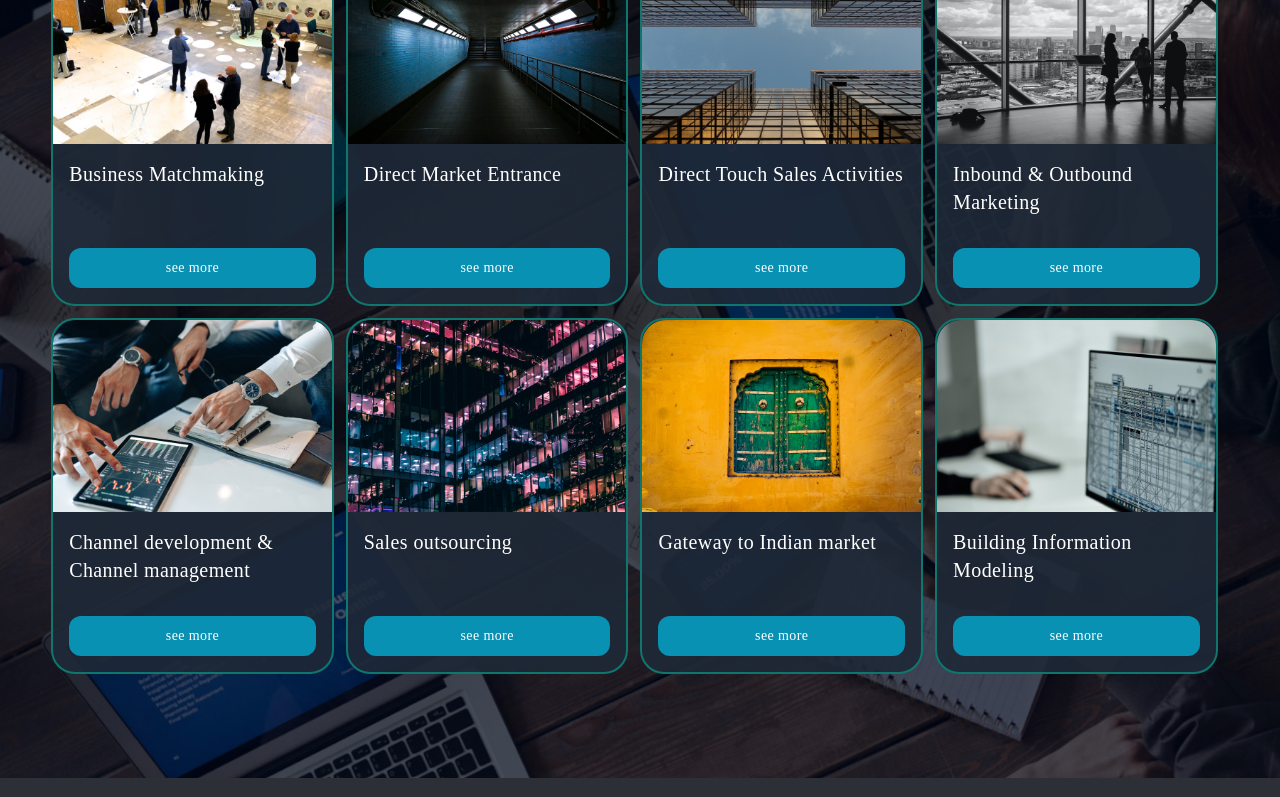
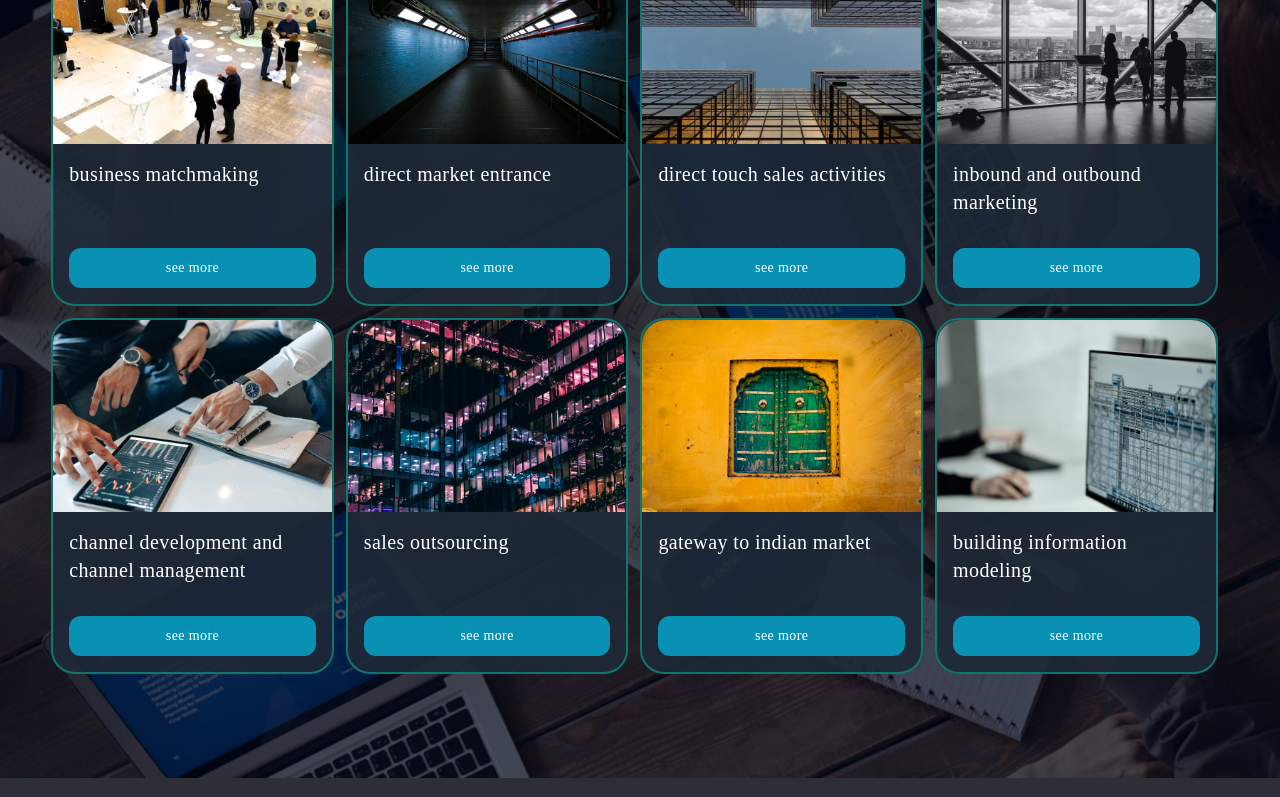
Before and after one commit to samithw/nordiska-vite-react-ts-v2, a React (Vite) app: page /services in a window 1280 px wide. Shown: the part 1302-2099 px from the top of the page. Built offline with nearby package versions, Linux system fonts and the light colour scheme; a web font is replaced by a local one.

Commit message:
services proof reading changes

```diff
--- a/src/components/Services/ServicesIndex.tsx
+++ b/src/components/Services/ServicesIndex.tsx
@@ -12,13 +12,13 @@ const ServicesIndex = (props: Props) => {
     <HeroSection bgCSS={{backgroundImage : 'linear-gradient(rgba(0, 0, 0, 0.2), rgba(0, 0, 0, 0.2)) , url("/images/banner__services__2.jpg")'}}>
         {{
           pageTag : <>services</>,
-          bigTextHeading : <>we constantly work with our partners by providing<span className=" text-nsgreen"> scalable and customizable </span>solutions </>,
-          smallText : <>that support their profitable growth</>
+          bigTextHeading : <>we continuously work with our partners by providing<span className=" text-nsgreen"> scalable and customizable </span>solutions </>,
+          smallText : <>that support their profitable growth.</>
         }}
     </HeroSection>
 
     <PageQuote>
-        <p>Nordiska Solutions help innovative engineering companies, EPC contractors, End-users, Consulting companies extend their reach into Europe, and Asia Pacific by providing expert sales, business development and inbound/outbound marketing services. We constantly work with our partners by providing scalable and customizable solutions that support their profitable growth.</p>
+        <p>nordiska solutions helps innovative engineering companies, epc contractors, end-users, consulting companies extend their reach into europe, and the asia-pacific region by providing expert sales, business development and inbound/outbound marketing services. We constantly work with our partners by providing scalable and customizable solutions that support their profitable growth.</p>
     </PageQuote>
 
     <ServicesCards />
--- a/src/components/ServicesCards.tsx
+++ b/src/components/ServicesCards.tsx
@@ -60,9 +60,9 @@ const ServicesCards = (props: Props) => {
                     backgroundImage : 'url("/images/banner__business__matchmaking.jpg")'
                   },
                   cardImageURL : "/images/icon__type2__discussion.png",
-                  cardTitle : "Business Matchmaking",
+                  cardTitle : "business matchmaking",
 
-                  cardSummary : "Are you looking for a sales partner or distributor for your products or services who can open the door to the Asia-Pacific region? Or, are you looking high-end technology and solutions provider/manufacture in cleantech sector from Nordic and Central Europe region?",
+                  cardSummary : "",
 
                   cardLink : <NavLink to='/services/business-matchmaking' className='btn-w'>see more</NavLink>
                 }}
@@ -75,8 +75,8 @@ const ServicesCards = (props: Props) => {
                     backgroundImage : 'url("/images/banner__direct__market.jpg")'
                   },
                   cardImageURL : "/images/icon__type2__discussion.png",
-                  cardTitle : "Direct Market Entrance",
-                  cardSummary : "We manage your business in Asia-Pacific during the initial stages of your market entrance, literally creating your “own” Asian office or acting as your agent or partner Asia-Pacific region. Specific countries can be selected according to your preference.",
+                  cardTitle : "direct market entrance",
+                  cardSummary : "",
                   cardLink : <NavLink to='/services/direct-market-entrance' className='btn-w'>see more</NavLink>
                 }}
 
@@ -88,8 +88,8 @@ const ServicesCards = (props: Props) => {
                     backgroundImage : 'url("/images/banner__direct__touch__sales.jpg")'
                   },
                   cardImageURL : "/images/icon__type2__discussion.png",
-                  cardTitle : "Direct Touch Sales Activities",
-                  cardSummary : "Together with our partners we Nordiska Solutions has developed an effective mechanism on how to identify the most important sales and marketing obstacles and means to tackle them. ",
+                  cardTitle : "direct touch sales activities",
+                  cardSummary : "",
                   cardLink : <NavLink to='/services/direct-touch-sales-activities' className='btn-w'>see more</NavLink>
                 }}
 
@@ -101,8 +101,8 @@ const ServicesCards = (props: Props) => {
                     backgroundImage : 'url("/images/banner__inbound__outbound.jpg")'
                   },
                   cardImageURL : "/images/icon__type2__discussion.png",
-                  cardTitle : "Inbound & Outbound Marketing",
-                  cardSummary : "By using inbound marketing, we help you generate qualified leads and increase awareness of your, thereby to increase sales. We create original content, such as blog posts to attract the right people and refine them further to influence purchase decision.",
+                  cardTitle : "inbound and outbound marketing",
+                  cardSummary : "",
                   cardLink : <NavLink to='/services/inbound-outbound-marketing' className='btn-w'>see more</NavLink>
                 }}
 
@@ -114,8 +114,8 @@ const ServicesCards = (props: Props) => {
                     backgroundImage : 'url("/images/banner__channel__development.jpg")'
                   },
                   cardImageURL : "/images/icon__type2__discussion.png",
-                  cardTitle : "Channel development & Channel management",
-                  cardSummary : "Our approach to sales transformations is comprehensive. We constantly follow how and to whom companies sell their products and services, the channels they use, and the back-office functions that support these efforts. ",
+                  cardTitle : "channel development and channel management",
+                  cardSummary : "",
                   cardLink : <NavLink to='/services/channel-development-channel-management' className='btn-w'>see more</NavLink>
                 }}
 
@@ -127,8 +127,8 @@ const ServicesCards = (props: Props) => {
                     backgroundImage : 'url("/images/banner__sales__outsourcing.jpg")'
                   },
                   cardImageURL : "/images/icon__type2__discussion.png",
-                  cardTitle : "Sales outsourcing",
-                  cardSummary : "Looking to expand your sales team or let someone to handle the Sales for you? Sales outsourcing, an efficient and effective alternative?",
+                  cardTitle : "sales outsourcing",
+                  cardSummary : "",
                   cardLink : <NavLink to='/services/sales-outsourcing' className='btn-w'>see more</NavLink>
                 }}
 
@@ -141,8 +141,8 @@ const ServicesCards = (props: Props) => {
                     backgroundImage : 'url("/images/banner__indian__market.jpg")'
                   },
                   cardImageURL : "/images/icon__type2__discussion.png",
-                  cardTitle : "Gateway to Indian market",
-                  cardSummary : "For any brand to target a particular market, it is very important for it to tap into its culture, network, and business pattern etc. And to facilitate this, it needs the help of local expertise who understands both sides and can accordingly help with progressive next steps for the same.",
+                  cardTitle : "gateway to indian market",
+                  cardSummary : "",
                   cardLink : <NavLink to='/services/gateway-to-indian-market' className='btn-w'>see more</NavLink>
                 }}
 
@@ -155,8 +155,8 @@ const ServicesCards = (props: Props) => {
                     backgroundImage : 'url("/images/banner__building__modeling.jpg")'
                   },
                   cardImageURL : "/images/icon__type2__discussion.png",
-                  cardTitle : "Building Information Modeling",
-                  cardSummary : "We, Nordiska Solutions Sdn. bhd. of Malaysia, pleased to announce our partnership agreement with IBS-Projects, a Finnish-Malaysian expertise, specialized in Building Information Modeling (BIM) solutions.",
+                  cardTitle : "building information modeling",
+                  cardSummary : "",
                   cardLink : <NavLink to='/services/building-information-modeling' className='btn-w'>see more</NavLink>
                 }}
 
```
